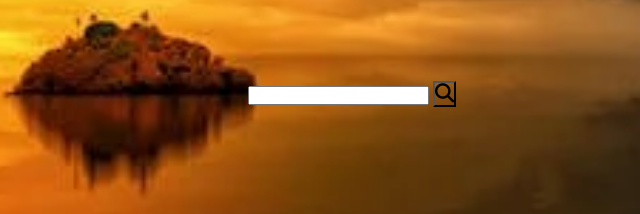
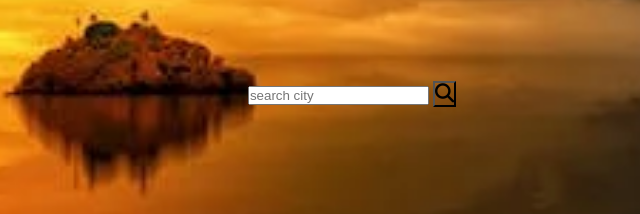
Before and after one commit to Shivuduu19/Weather-app, a website built with webpack: page dist/index.html in a window 1280 px wide. Shown: the part 586-800 px from the top of the page, 288-928 px from the left. Built offline with nearby package versions, Linux system fonts and the light colour scheme.

Commit message:
added placeholder

```diff
--- a/dist/index.html
+++ b/dist/index.html
@@ -31,7 +31,7 @@
       </div>
         <div class="card-container-bottom">
           <form class="search-form" id="search-form" >
-            <input type="text"  id="search-input" class="card-search-input" required>
+            <input type="text"  id="search-input" placeholder="search city" class="card-search-input" required>
             <button type="submit" id="search-btn" class="card-search-button"><i class="fa-solid fa-magnifying-glass"></i></button>
           </form>
         </div>
```
